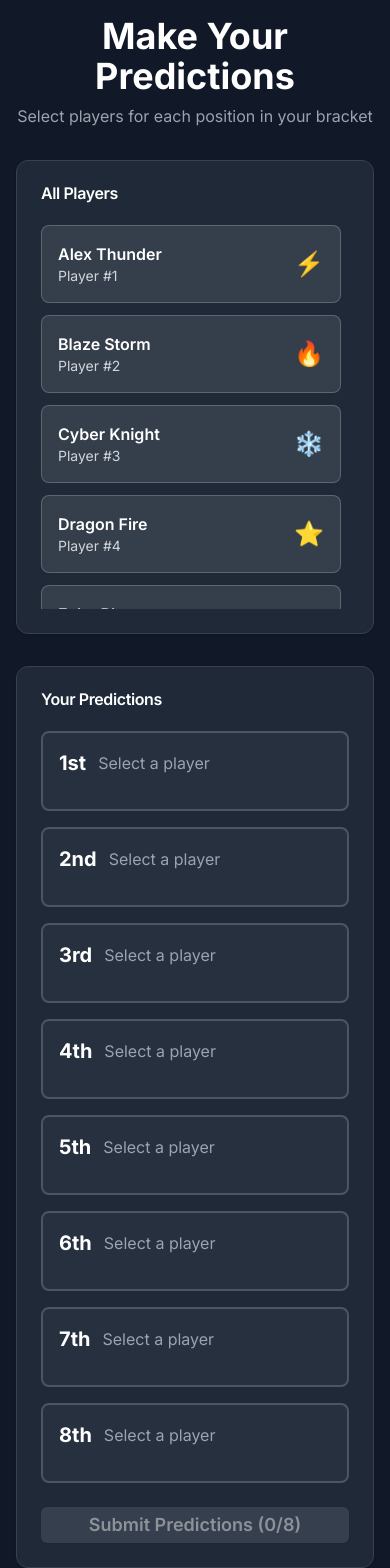
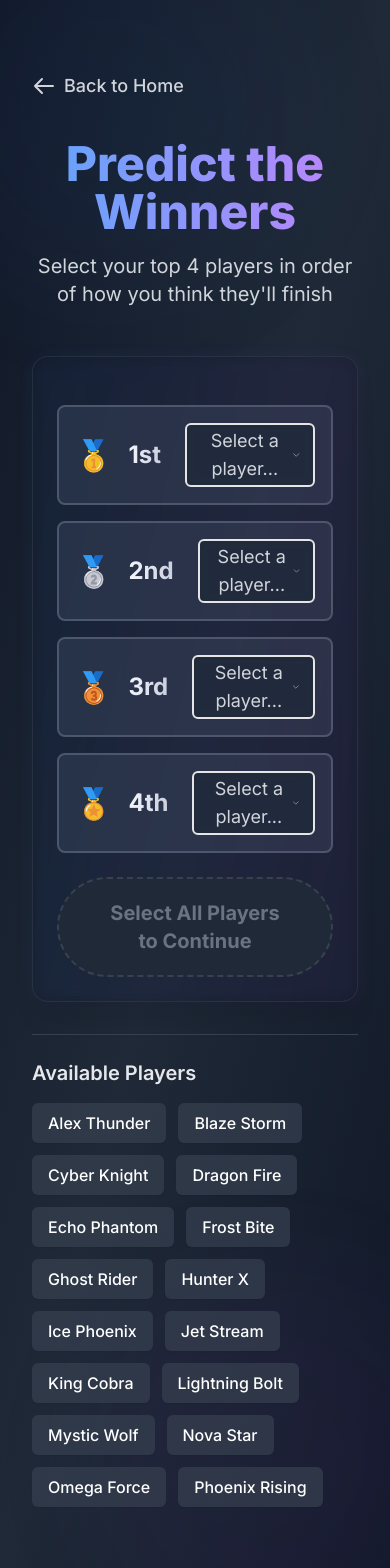
Before and after one commit to jensenmiers/MobileGame06212025, a Next.js app in the folder bracket-master-challenge/: page /prediction in a window 390 px wide. Shown: the top 1568 px of the page. Built offline with nearby package versions, Linux system fonts and the light colour scheme.

Commit message:
update prediction page with top 4 selector with dropdown menu style

```diff
--- a/bracket-master-challenge/package.json
+++ b/bracket-master-challenge/package.json
@@ -11,6 +11,7 @@
   "dependencies": {
     "@fontsource/inter": "^5.2.5",
     "@radix-ui/react-dialog": "^1.1.14",
+    "@radix-ui/react-select": "^2.2.5",
     "@radix-ui/react-slot": "^1.2.3",
     "class-variance-authority": "^0.7.1",
     "clsx": "^2.1.1",
--- a/bracket-master-challenge/src/app/prediction/page.tsx
+++ b/bracket-master-challenge/src/app/prediction/page.tsx
@@ -1,26 +1,27 @@
 "use client";
 
-import { useState } from "react";
+import { useState } from 'react';
+import Link from 'next/link';
 import { Button } from "@/components/ui/button";
 import { Card, CardContent, CardHeader, CardTitle } from "@/components/ui/card";
-import AllPlayers from "@/components/Prediction/AllPlayers";
-import Slots from "@/components/Prediction/Slots";
+import Slots from '@/components/Prediction/Slots';
+
+// Player data - this would typically come from an API
+const ALL_PLAYERS = [
+  "Alex Thunder", "Blaze Storm", "Cyber Knight", "Dragon Fire",
+  "Echo Phantom", "Frost Bite", "Ghost Rider", "Hunter X",
+  "Ice Phoenix", "Jet Stream", "King Cobra", "Lightning Bolt",
+  "Mystic Wolf", "Nova Star", "Omega Force", "Phoenix Rising"
+];
 
 export default function PredictionPage() {
-  const [selectedPlayer, setSelectedPlayer] = useState<string | null>(null);
-  const [predictions, setPredictions] = useState<string[]>(Array(8).fill(""));
+  const [predictions, setPredictions] = useState<string[]>(Array(4).fill(""));
+  const isComplete = predictions.every(prediction => prediction !== "");
 
-  const handlePlayerSelect = (player: string) => {
-    setSelectedPlayer(player);
-  };
-
-  const handleSlotFill = (slotIndex: number) => {
-    if (selectedPlayer && !predictions[slotIndex]) {
+  const handleSlotFill = (slotIndex: number, player: string) => {
     const newPredictions = [...predictions];
-      newPredictions[slotIndex] = selectedPlayer;
+    newPredictions[slotIndex] = player;
     setPredictions(newPredictions);
-      setSelectedPlayer(null);
-    }
   };
 
   const handleSlotClear = (slotIndex: number) => {
@@ -29,68 +30,114 @@ export default function PredictionPage() {
     setPredictions(newPredictions);
   };
 
-  const isSubmitEnabled = predictions.every(prediction => prediction !== "");
-
   const handleSubmit = () => {
-    if (isSubmitEnabled) {
     console.log("Submitting predictions:", predictions);
-      // TODO: Implement actual submission in Phase 4
-      alert("Predictions submitted! (Backend integration coming in Phase 4)");
-    }
+    alert("Predictions submitted successfully! ");
   };
 
+  const availablePlayers = ALL_PLAYERS.filter(
+    (player) => !predictions.includes(player)
+  );
+
   return (
-    <div className="min-h-screen bg-gray-900 text-white p-4">
-      <div className="max-w-7xl mx-auto">
-        <div className="mb-8 text-center">
-          <h1 className="text-4xl font-bold mb-2">Make Your Predictions</h1>
-          <p className="text-gray-400">Select players for each position in your bracket</p>
+    <div className="min-h-screen bg-gradient-to-br from-gray-900 via-gray-800 to-gray-900 text-white p-4 relative overflow-hidden">
+      {/* Animated background elements */}
+      <div className="absolute inset-0 overflow-hidden opacity-20">
+        <div className="absolute -left-20 -top-20 w-96 h-96 bg-blue-500 rounded-full filter blur-3xl opacity-20 animate-pulse"></div>
+        <div className="absolute -right-20 -bottom-20 w-96 h-96 bg-purple-500 rounded-full filter blur-3xl opacity-20 animate-pulse animation-delay-2000"></div>
+        <div className="absolute top-1/2 left-1/2 transform -translate-x-1/2 -translate-y-1/2 w-1/2 h-1/2 bg-gradient-radial from-blue-400/10 to-transparent rounded-full"></div>
       </div>
 
-        <div className="grid grid-cols-1 lg:grid-cols-2 gap-8">
-          {/* Left Column - All Players */}
-          <div>
-            <Card className="bg-gray-800 border-gray-700">
-              <CardHeader>
-                <CardTitle className="text-white">All Players</CardTitle>
-              </CardHeader>
-              <CardContent>
-                <AllPlayers
-                  selectedPlayer={selectedPlayer}
-                  onPlayerSelect={handlePlayerSelect}
+      <div className="relative z-10 max-w-4xl mx-auto py-12 px-4 sm:px-6">
+        {/* Back Button */}
+        <div className="mb-8">
+          <Link
+            href="/"
+            className="inline-flex items-center group transition-all duration-200 hover:bg-gray-800/50 rounded-lg px-4 py-2 -ml-4"
+          >
+            <div className="flex items-center text-gray-300 group-hover:text-white">
+              <svg
+                className="w-6 h-6 mr-2 group-hover:-translate-x-1 transition-transform duration-200"
+                fill="none"
+                stroke="currentColor"
+                viewBox="0 0 24 24"
+                xmlns="http://www.w3.org/2000/svg"
+              >
+                <path
+                  strokeLinecap="round"
+                  strokeLinejoin="round"
+                  strokeWidth={2}
+                  d="M10 19l-7-7m0 0l7-7m-7 7h18"
                 />
-              </CardContent>
-            </Card>
+              </svg>
+              <span className="text-lg font-medium">Back to Home</span>
+            </div>
+          </Link>
         </div>
 
-          {/* Right Column - Your Predictions */}
-          <div>
-            <Card className="bg-gray-800 border-gray-700">
-              <CardHeader>
-                <CardTitle className="text-white">Your Predictions</CardTitle>
-              </CardHeader>
-              <CardContent>
+        <div className="text-center mb-12 transform transition-all duration-500 hover:scale-105">
+          <h1 className="text-5xl font-extrabold text-transparent bg-clip-text bg-gradient-to-r from-blue-400 to-purple-400 sm:text-6xl mb-4">
+            Predict the Winners
+          </h1>
+          <p className="text-xl text-gray-300 max-w-2xl mx-auto">
+            Select your top 4 players in order of how you think they'll finish
+          </p>
+        </div>
+
+        <div className="relative space-y-6 backdrop-blur-sm bg-gray-900/30 rounded-2xl p-6 border border-gray-700/50 shadow-xl">
+          <div className="absolute -inset-0.5 bg-gradient-to-r from-blue-500/20 to-purple-500/20 rounded-2xl blur opacity-30 group-hover:opacity-50 transition duration-500"></div>
+
           <Slots
             predictions={predictions}
             onSlotFill={handleSlotFill}
             onSlotClear={handleSlotClear}
-                  selectedPlayer={selectedPlayer}
+            availablePlayers={availablePlayers}
           />
-                <div className="mt-6">
-                  <Button
+
+          <div className="mt-12 flex justify-center transform transition-transform duration-300 hover:scale-105">
+            <button
               onClick={handleSubmit}
-                    disabled={!isSubmitEnabled}
-                    className={`w-full py-3 text-lg font-semibold ${
-                      isSubmitEnabled
-                        ? 'bg-green-600 hover:bg-green-700'
-                        : 'bg-gray-600 cursor-not-allowed'
-                    }`}
+              disabled={!isComplete}
+              className={`
+                relative px-10 py-5 rounded-full text-xl font-bold transition-all duration-300 transform
+                ${isComplete
+                  ? 'bg-gradient-to-r from-blue-500 via-purple-500 to-blue-600 hover:from-blue-600 hover:via-purple-600 hover:to-blue-700 hover:scale-110 shadow-2xl hover:shadow-blue-500/40'
+                  : 'bg-gray-800 text-gray-500 cursor-not-allowed border-2 border-dashed border-gray-700'}
+                overflow-hidden group
+              `}
             >
-                    Submit Predictions ({predictions.filter(p => p !== "").length}/8)
-                  </Button>
+              <span className="relative z-10 flex items-center gap-2">
+                {isComplete ? (
+                  <>
+                    <span className="text-white">Submit Predictions</span>
+                    <span className="text-yellow-300">🏆</span>
+                  </>
+                ) : (
+                  'Select All Players to Continue'
+                )}
+              </span>
+              {isComplete && (
+                <span className="absolute inset-0 bg-gradient-to-r from-blue-400/20 via-transparent to-blue-400/20 opacity-0 group-hover:opacity-100 transition-opacity duration-300"></span>
+              )}
+            </button>
           </div>
-              </CardContent>
-            </Card>
+        </div>
+
+        <div className="mt-8 pt-6 border-t border-gray-700">
+          <h3 className="text-xl font-semibold mb-4 text-gray-200">Available Players</h3>
+          <div className="flex flex-wrap gap-3">
+            {availablePlayers.length > 0 ? (
+              availablePlayers.map((player, index) => (
+                <span
+                  key={index}
+                  className="px-4 py-2 bg-gray-700/70 rounded-md text-base text-white font-medium shadow-sm hover:bg-gray-600/70 transition-colors"
+                >
+                  {player}
+                </span>
+              ))
+            ) : (
+              <p className="text-gray-300 italic text-lg">All players have been placed in the bracket</p>
+            )}
           </div>
         </div>
       </div>
--- a/bracket-master-challenge/src/components/Prediction/Slots.tsx
+++ b/bracket-master-challenge/src/components/Prediction/Slots.tsx
@@ -1,80 +1,118 @@
 "use client";
 
 import { Button } from "@/components/ui/button";
+import { Select, SelectContent, SelectItem, SelectTrigger, SelectValue } from "@/components/ui/select";
 
 interface SlotsProps {
   predictions: string[];
-  onSlotFill: (slotIndex: number) => void;
+  onSlotFill: (slotIndex: number, player: string) => void;
   onSlotClear: (slotIndex: number) => void;
-  selectedPlayer: string | null;
+  availablePlayers: string[];
 }
 
-const slotLabels = ["1st", "2nd", "3rd", "4th", "5th", "6th", "7th", "8th"];
+const slotLabels = ["1st", "2nd", "3rd", "4th"];
 const slotColors = [
-  "border-yellow-400 bg-yellow-400/10", // 1st - Gold
-  "border-gray-300 bg-gray-300/10",     // 2nd - Silver
-  "border-orange-400 bg-orange-400/10", // 3rd - Bronze
-  "border-blue-400 bg-blue-400/10",     // 4th-8th - Blue variants
-  "border-purple-400 bg-purple-400/10",
-  "border-green-400 bg-green-400/10",
-  "border-red-400 bg-red-400/10",
-  "border-pink-400 bg-pink-400/10"
+  "border-yellow-400 bg-gradient-to-r from-yellow-500/15 to-yellow-600/5 shadow-lg shadow-yellow-500/10", // 1st - Gold
+  "border-gray-300 bg-gradient-to-r from-gray-400/15 to-gray-500/10 shadow-lg shadow-gray-400/10",     // 2nd - Silver
+  "border-amber-600 bg-gradient-to-r from-amber-700/15 to-amber-800/10 shadow-lg shadow-amber-600/10",  // 3rd - Bronze
+  "border-blue-400 bg-gradient-to-r from-blue-500/15 to-blue-600/10 shadow-lg shadow-blue-500/10"       // 4th
 ];
 
-export default function Slots({ predictions, onSlotFill, onSlotClear, selectedPlayer }: SlotsProps) {
+const positionIcons = [
+  "🥇", // 1st place
+  "🥈", // 2nd place
+  "🥉", // 3rd place
+  "🏅"  // 4th place
+];
+
+export default function Slots({ predictions, onSlotFill, onSlotClear, availablePlayers }: SlotsProps) {
+  const handleValueChange = (value: string, index: number) => {
+    if (value === "clear") {
+      onSlotClear(index);
+    } else {
+      onSlotFill(index, value);
+    }
+  };
+
   return (
-    <div className="space-y-4">
+    <div className="space-y-4 max-w-2xl mx-auto">
       {slotLabels.map((label, index) => (
         <div
           key={index}
-          onClick={() => selectedPlayer && onSlotFill(index)}
           className={`
-            p-4 rounded-lg border-2 transition-all duration-200 min-h-[80px]
-            ${predictions[index]
-              ? slotColors[index]
-              : 'border-gray-600 bg-gray-700/30 hover:border-gray-500'
-            }
-            ${selectedPlayer && !predictions[index]
-              ? 'cursor-pointer hover:bg-white/10'
-              : ''
-            }
+            p-4 rounded-lg border-2 transition-all duration-200 min-h-[80px] flex items-center
+            ${predictions[index] ? slotColors[index] : 'border-gray-600 bg-gray-700/50'}
+            hover:brightness-110
           `}
         >
-          <div className="flex items-center justify-between">
-            <div className="flex items-center gap-3">
-              <div className="text-xl font-bold text-white">{label}</div>
-              {predictions[index] ? (
-                <div>
-                  <div className="font-semibold text-white">{predictions[index]}</div>
-                  <div className="text-sm text-gray-300">Position {index + 1}</div>
-                </div>
-              ) : (
-                <div className="text-gray-400">
-                  {selectedPlayer ? "Click to place here" : "Select a player"}
-                </div>
-              )}
+          <div className="flex items-center justify-between w-full gap-6 group">
+            <div className="flex items-center gap-4">
+              <span className="text-3xl">{positionIcons[index]}</span>
+              <div className="text-2xl font-bold bg-gradient-to-r from-white to-gray-300 bg-clip-text text-transparent">
+                {label}
+              </div>
             </div>
+
+            <Select
+              value={predictions[index] || ""}
+              onValueChange={(value: string) => value && value !== "clear" ? onSlotFill(index, value) : onSlotClear(index)}
+            >
+              <SelectTrigger
+                className={`flex-1 bg-gray-800/80 backdrop-blur-sm border-2 hover:bg-gray-700/90 text-white h-16 transition-all duration-300 group-hover:shadow-lg ${!predictions[index] ? 'group-hover:border-blue-400' : ''}`}
+              >
+                <SelectValue
+                  placeholder={
+                    <span className="text-gray-300 text-lg group-hover:text-white transition-colors">
+                      Select a player...
+                    </span>
+                  }
+                >
+                  {predictions[index] && (
+                    <div className="flex items-center gap-3">
+                      <span className="text-xl font-bold bg-gradient-to-r from-white to-gray-200 bg-clip-text text-transparent">
+                        {predictions[index]}
+                      </span>
+                    </div>
+                  )}
+                </SelectValue>
+              </SelectTrigger>
+              <SelectContent className="bg-gray-800 border-gray-700 text-lg">
+                {availablePlayers.map((player) => (
+                  <SelectItem
+                    key={player}
+                    value={player}
+                    disabled={!predictions[index] && predictions.includes(player)}
+                    className={`text-lg ${
+                      predictions.includes(player) && player !== predictions[index]
+                        ? 'text-gray-500 cursor-not-allowed'
+                        : 'text-white hover:bg-gray-700 hover:text-white'
+                    }`}
+                  >
+                    {player}
+                  </SelectItem>
+                ))}
+                {predictions[index] && (
+                  <SelectItem
+                    value="clear"
+                    className="text-red-400 hover:bg-red-900/20"
+                  >
+                    Clear selection
+                  </SelectItem>
+                )}
+              </SelectContent>
+            </Select>
 
             {predictions[index] && (
               <Button
-                onClick={(e) => {
-                  e.stopPropagation();
-                  onSlotClear(index);
-                }}
+                onClick={() => onSlotClear(index)}
                 variant="outline"
                 size="sm"
-                className="bg-red-600/20 border-red-500 text-red-300 hover:bg-red-600/40"
+                className="ml-2 bg-red-600/30 border-red-500 text-white hover:bg-red-600/50 hover:text-white"
               >
-                ✕ Remove
+                Clear
               </Button>
             )}
           </div>
-
-          {selectedPlayer && !predictions[index] && (
-            <div className="mt-2 text-xs text-blue-200 opacity-75">
-              Click to place "{selectedPlayer}" in {label} position
-            </div>
-          )}
         </div>
       ))}
     </div>
--- /dev/null
+++ b/bracket-master-challenge/src/components/ui/select.tsx
@@ -0,0 +1,121 @@
+"use client"
+
+import * as React from "react"
+import * as SelectPrimitive from "@radix-ui/react-select"
+import { Check, ChevronDown } from "lucide-react"
+
+import { cn } from "@/lib/utils"
+
+const Select = SelectPrimitive.Root
+
+const SelectGroup = SelectPrimitive.Group
+
+const SelectValue = SelectPrimitive.Value
+
+const SelectTrigger = React.forwardRef<
+  React.ElementRef<typeof SelectPrimitive.Trigger>,
+  React.ComponentPropsWithoutRef<typeof SelectPrimitive.Trigger>
+>(({ className, children, ...props }, ref) => (
+  <SelectPrimitive.Trigger
+    ref={ref}
+    className={cn(
+      "flex h-10 w-full items-center justify-between rounded-md border border-input bg-background px-3 py-2 text-sm ring-offset-background placeholder:text-muted-foreground focus:outline-none focus:ring-2 focus:ring-ring focus:ring-offset-2 disabled:cursor-not-allowed disabled:opacity-50",
+      className
+    )}
+    {...props}
+  >
+    {children}
+    <SelectPrimitive.Icon asChild>
+      <ChevronDown className="h-4 w-4 opacity-50" />
+    </SelectPrimitive.Icon>
+  </SelectPrimitive.Trigger>
+))
+SelectTrigger.displayName = SelectPrimitive.Trigger.displayName
+
+const SelectContent = React.forwardRef<
+  React.ElementRef<typeof SelectPrimitive.Content>,
+  React.ComponentPropsWithoutRef<typeof SelectPrimitive.Content>
+>(({ className, children, position = "popper", ...props }, ref) => (
+  <SelectPrimitive.Portal>
+    <SelectPrimitive.Content
+      ref={ref}
+      className={cn(
+        "relative z-50 min-w-[8rem] overflow-hidden rounded-md border bg-popover text-popover-foreground shadow-md data-[state=open]:animate-in data-[state=closed]:animate-out data-[state=closed]:fade-out-0 data-[state=open]:fade-in-0 data-[state=closed]:zoom-out-95 data-[state=open]:zoom-in-95 data-[side=bottom]:slide-in-from-top-2 data-[side=left]:slide-in-from-right-2 data-[side=right]:slide-in-from-left-2 data-[side=top]:slide-in-from-bottom-2",
+        position === "popper" &&
+          "data-[side=bottom]:translate-y-1 data-[side=left]:-translate-x-1 data-[side=right]:translate-x-1 data-[side=top]:-translate-y-1",
+        className
+      )}
+      position={position}
+      {...props}
+    >
+      <SelectPrimitive.Viewport
+        className={cn(
+          "p-1",
+          position === "popper" &&
+            "h-[var(--radix-select-trigger-height)] w-full min-w-[var(--radix-select-trigger-width)]"
+        )}
+      >
+        {children}
+      </SelectPrimitive.Viewport>
+    </SelectPrimitive.Content>
+  </SelectPrimitive.Portal>
+))
+SelectContent.displayName = SelectPrimitive.Content.displayName
+
+const SelectLabel = React.forwardRef<
+  React.ElementRef<typeof SelectPrimitive.Label>,
+  React.ComponentPropsWithoutRef<typeof SelectPrimitive.Label>
+>(({ className, ...props }, ref) => (
+  <SelectPrimitive.Label
+    ref={ref}
+    className={cn("py-1.5 pl-8 pr-2 text-sm font-semibold", className)}
+    {...props}
+  />
+))
+SelectLabel.displayName = SelectPrimitive.Label.displayName
+
+const SelectItem = React.forwardRef<
+  React.ElementRef<typeof SelectPrimitive.Item>,
+  React.ComponentPropsWithoutRef<typeof SelectPrimitive.Item>
+>(({ className, children, ...props }, ref) => (
+  <SelectPrimitive.Item
+    ref={ref}
+    className={cn(
+      "relative flex w-full cursor-default select-none items-center rounded-sm py-1.5 pl-8 pr-2 text-sm outline-none focus:bg-accent focus:text-accent-foreground data-[disabled]:pointer-events-none data-[disabled]:opacity-50",
+      className
+    )}
+    {...props}
+  >
+    <span className="absolute left-2 flex h-3.5 w-3.5 items-center justify-center">
+      <SelectPrimitive.ItemIndicator>
+        <Check className="h-4 w-4" />
+      </SelectPrimitive.ItemIndicator>
+    </span>
+
+    <SelectPrimitive.ItemText>{children}</SelectPrimitive.ItemText>
+  </SelectPrimitive.Item>
+))
+SelectItem.displayName = SelectPrimitive.Item.displayName
+
+const SelectSeparator = React.forwardRef<
+  React.ElementRef<typeof SelectPrimitive.Separator>,
+  React.ComponentPropsWithoutRef<typeof SelectPrimitive.Separator>
+>(({ className, ...props }, ref) => (
+  <SelectPrimitive.Separator
+    ref={ref}
+    className={cn("-mx-1 my-1 h-px bg-muted", className)}
+    {...props}
+  />
+))
+SelectSeparator.displayName = SelectPrimitive.Separator.displayName
+
+export {
+  Select,
+  SelectGroup,
+  SelectValue,
+  SelectTrigger,
+  SelectContent,
+  SelectLabel,
+  SelectItem,
+  SelectSeparator,
+}
```
Also changed, not shown: 1 other file (tests, documents, lock files or other folders). Lines whose indentation alone changed are shown as unchanged.
